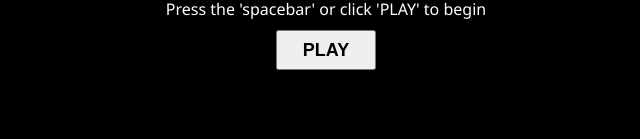
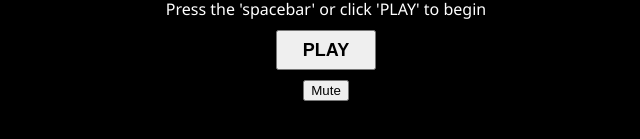
Before and after one commit to svkratzer/Simon, a React app: page / in a window 1280 px wide. Shown: the part 525-664 px from the top of the page, without its empty margins (314-954 px from the left). Built offline with nearby package versions, Linux system fonts and the light colour scheme.

Commit message:
Add a mute button

```diff
--- a/src/components/app.jsx
+++ b/src/components/app.jsx
@@ -19,7 +19,8 @@ class App extends React.Component {
       highScore: 0,
       highScores: [],
       newHighScore: false,
-      name: ""
+      name: "",
+      soundOn: true
     }
 
     this.correctSequence = [];
@@ -47,6 +48,7 @@ class App extends React.Component {
     this.closeModal = this.closeModal.bind(this);
     this.addHighScore = this.addHighScore.bind(this);
     this.updateName = this.updateName.bind(this);
+    this.toggleSound = this.toggleSound.bind(this);
   }
 
   // Add an event listener for a keypress
@@ -57,6 +59,16 @@ class App extends React.Component {
         this.playGame(e);
       }
     });
+  }
+
+  // Mute/unmute the sound
+  toggleSound(e) {
+    e.preventDefault();
+    if (this.state.soundOn) {
+      this.setState({ soundOn: false });
+    } else {
+      this.setState({ soundOn: true });
+    }
   }
 
   // Adds a High Score to the list
@@ -83,6 +95,7 @@ class App extends React.Component {
 
   // Plays a different note, depending on the color passed in
   playSound(color) {
+    if (!this.state.soundOn) return;
     const notes = {
       green: "C4",
       red: "E4",
@@ -266,6 +279,9 @@ class App extends React.Component {
       </div>
     );
 
+    // Decides what to show in the mute button
+    const muteButtonText = this.state.soundOn ? "Mute" : "Unmute"
+
     // Create an array of Button components by mapping over this.colors
     const buttons = this.colors.map((color, idx) => (
       <Button onClick={this.handleClick}
@@ -300,6 +316,10 @@ class App extends React.Component {
         <section>
           <div className="round-or-play-container">
             {roundNumberOrStartButton}
+            <button id="mute"
+              onClick={this.toggleSound}>
+              {muteButtonText}
+            </button>
           </div>
 
           <div className="stats">
```
